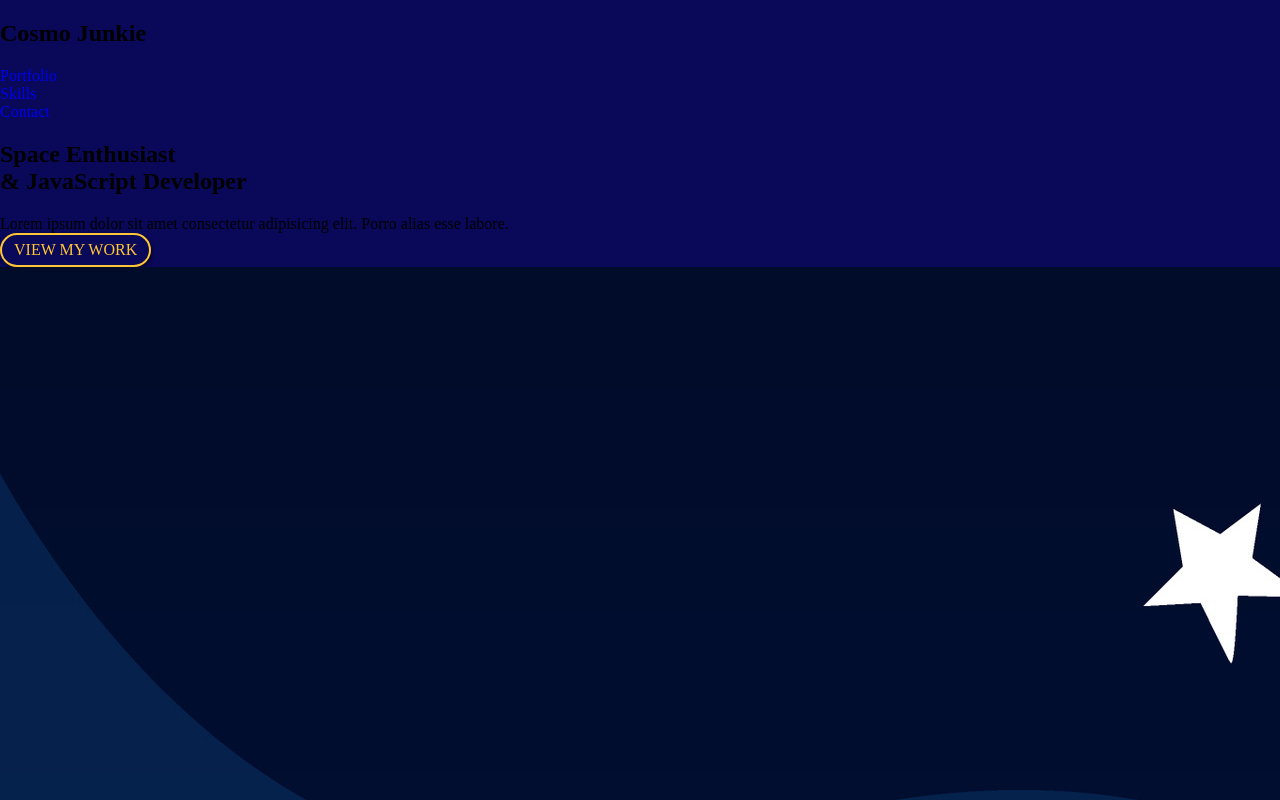
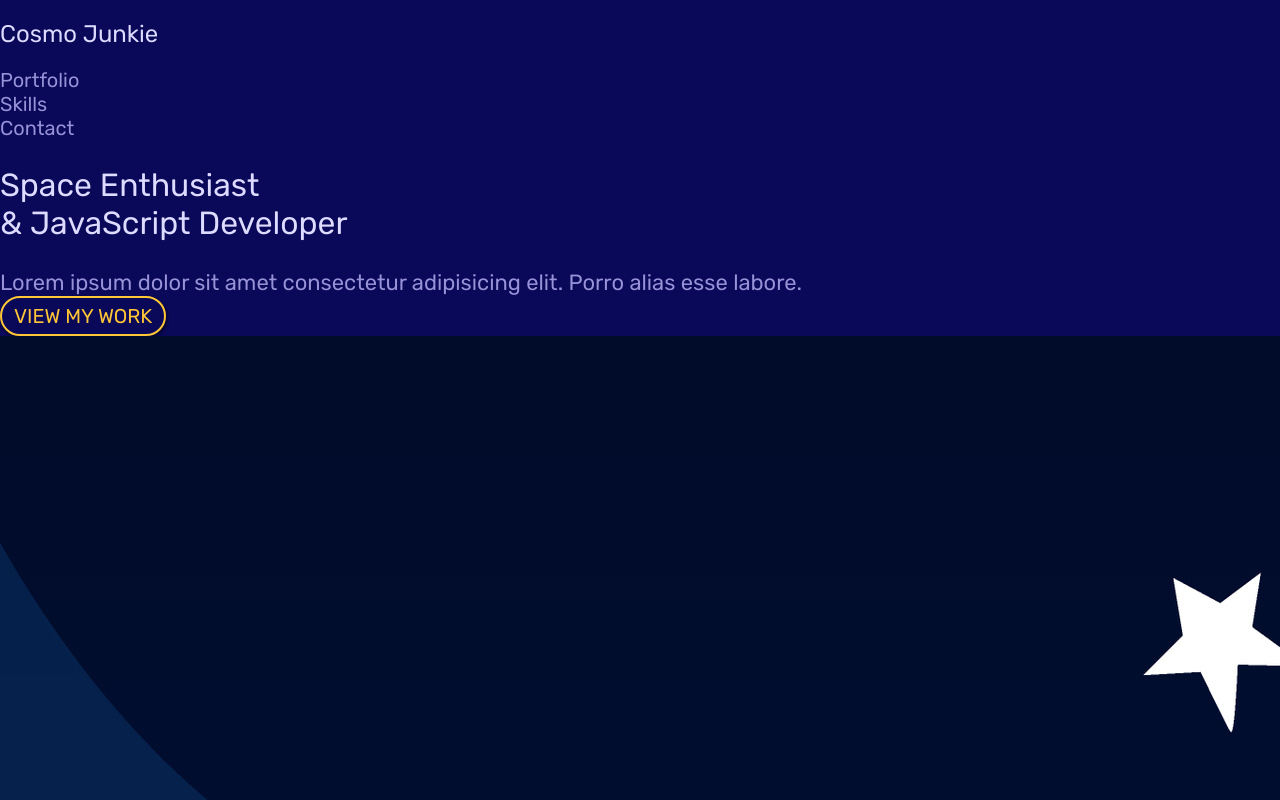
Before and after one commit to arunmsharma/Cosmo-Junkie, a plain HTML site: page index.html in a window 1280 px wide. Shown: the top 800 px of the page. Drawn offline with Linux system fonts and the light colour scheme.

Commit message:
added font and resize the heading and paragraphs

```diff
--- a/style.css
+++ b/style.css
@@ -18,6 +18,7 @@ li{
 body{
     background: var(--secondary);
     overflow-x: hidden;
+    font-family: 'Rubik Regular';
 }
 .button{
     background: none;
@@ -41,18 +42,45 @@ input,textarea{
     color: #f2f2f2;
 }
 
+/*fonts*/
+@font-face {
+    font-family: 'Rubik Regular';
+    src: url('/Fonts/Rubik-Regular.ttf');
+}
 
-
+h1,h2,h3,h4{
+    color: #dddbff;
+    font-weight: normal;
+}
+p,a,li{
+    color:#9893d8;
+}
+h1,h3{
+    font-size: 1.2em;
+}
+h2{
+    font-size: 1.6em;
+}
+h4{
+    font-size: 1.1em;
+}
+.leading{
+    font-size: 1.1em;
+}
 /*small tablets*/
 @media screen  and (min-width : 620px){
 
 }
 /*large tablets and laptops*/
 @media screen and (min-width : 960px){
-
+    body{
+        font-size: 18px;
+    }
 }
 
 /*dektop styles */
 @media screen and (min-width:1200px) {
-
+    body{
+        font-size: 20px;
+    }
 }
```
Also changed, not shown: Fonts/Rubik-Regular.ttf (added).
